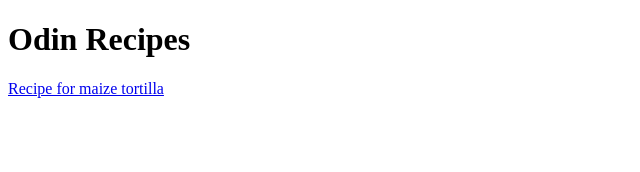
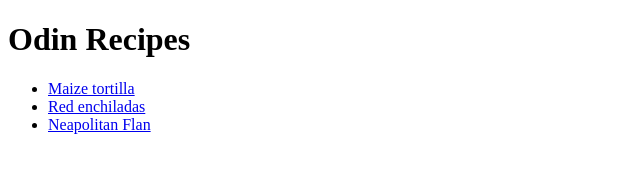
Before and after one commit to ElNachoMojado/Odin-recipes, a plain HTML site: page index.html in a window 1280 px wide. Shown: the whole page, without its empty margins (0-640 px from the left). Drawn offline with Linux system fonts and the light colour scheme.

Commit message:
Finish recipes

```diff
--- a/index.html
+++ b/index.html
@@ -8,6 +8,10 @@
     </head>
     <body>
         <h1>Odin Recipes</h1>
-        <a href="recipes/tortilla.html">Recipe for maize tortilla</a>
+        <ul>
+            <li><a href="recipes/tortilla.html">Maize tortilla</a></li>
+            <li><a href="recipes/enchiladas.html">Red enchiladas</a></li>
+            <li><a href="recipes/flan.html">Neapolitan Flan</a></li>
+        </ul>
     </body>
 </html>
```
